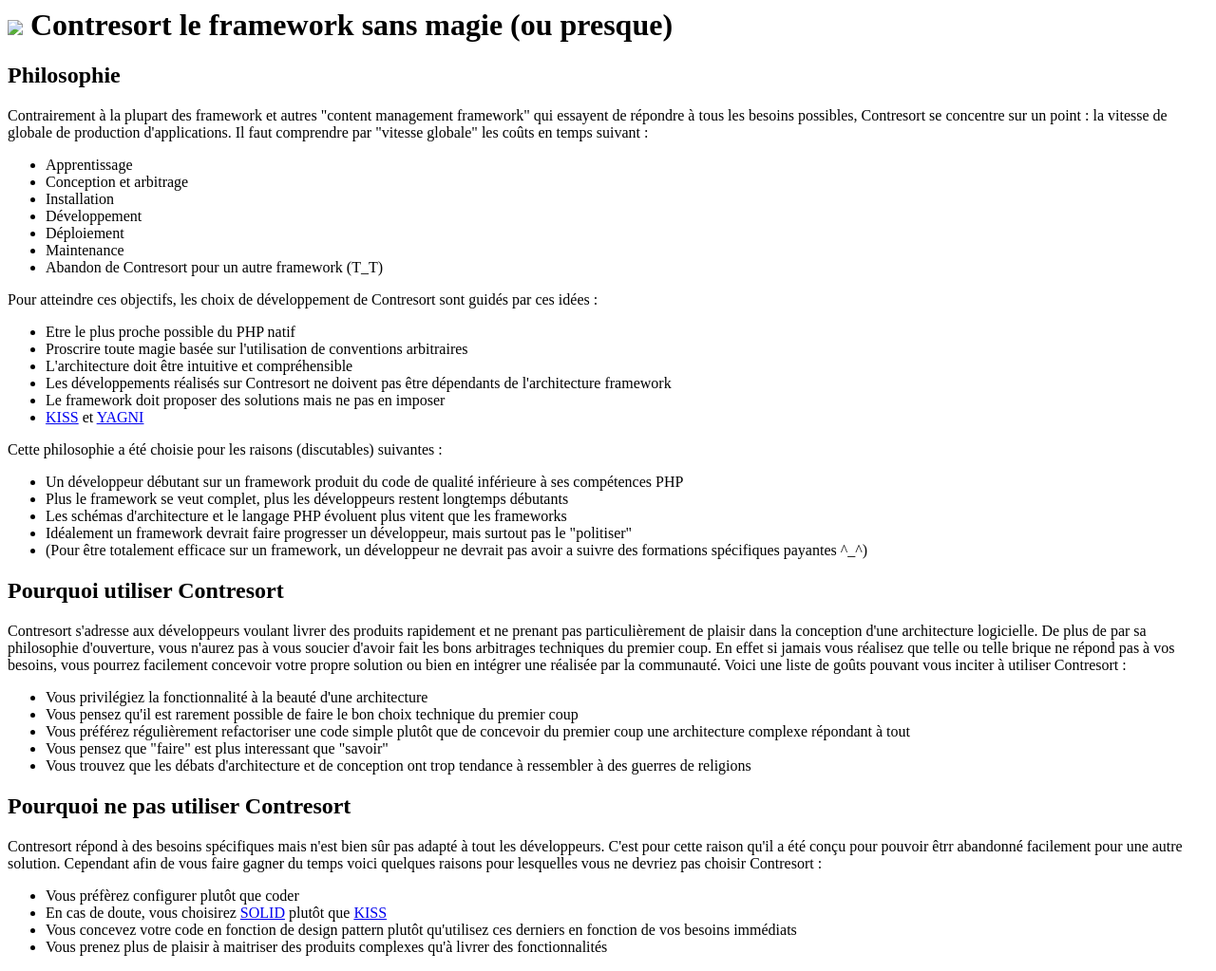
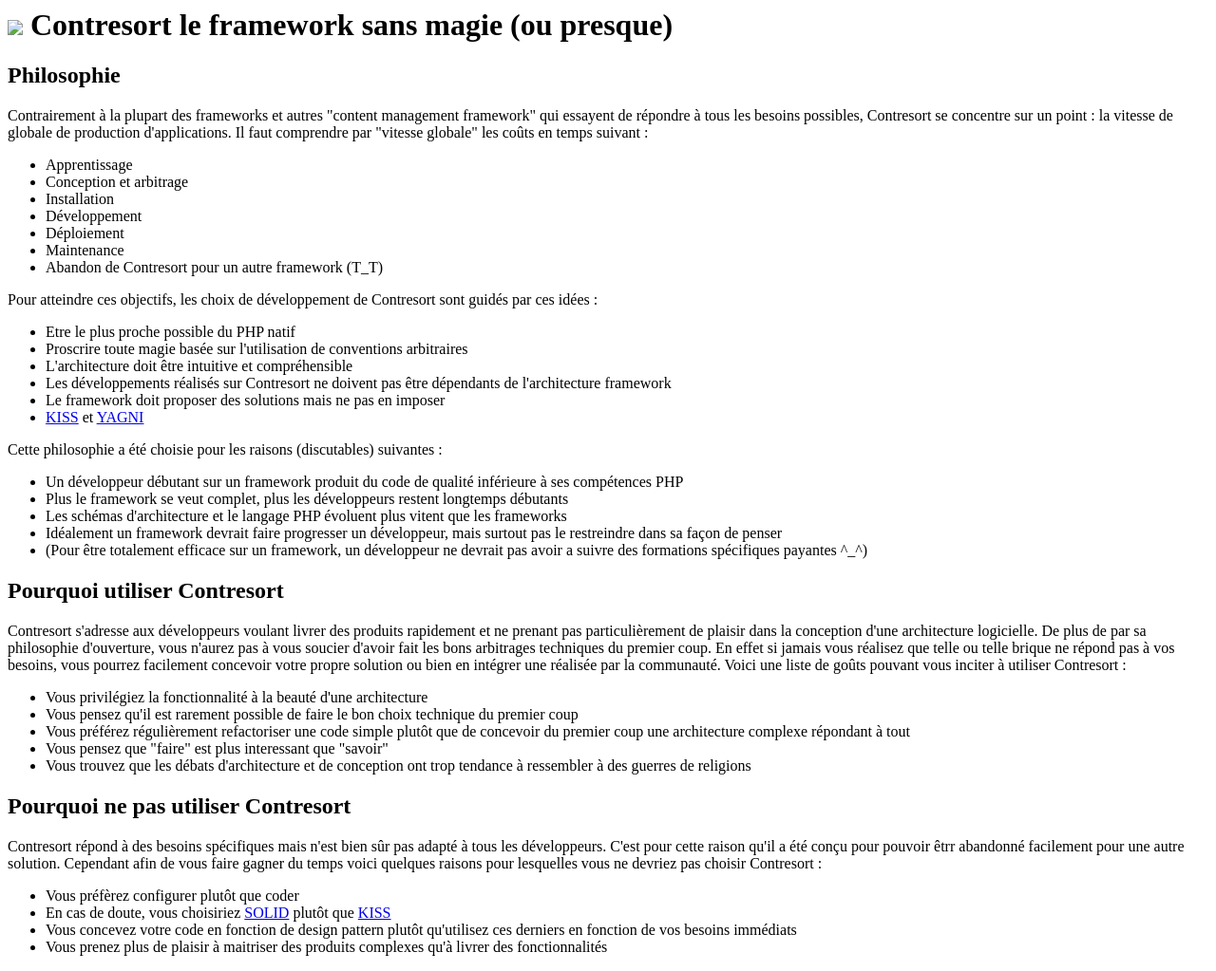
Before and after one commit to deljdlx/archived-contresort, a PHP site: page /apropos.php in a window 1280 px wide. Shown: the whole page at 95% size. Run offline with PHP 8.4, Linux system fonts and the light colour scheme.

Commit message:
correction redac

```diff
--- a/application/presentation/template/page/apropos.php
+++ b/application/presentation/template/page/apropos.php
@@ -1,7 +1,7 @@
 <div class="container">
 <h1><img src="resource/favicon.png"/> Contresort le framework sans magie (ou presque)</h1>
 	<h2>Philosophie</h2>
-	<p>Contrairement à la plupart des framework et autres "content management framework" qui essayent de répondre à tous les besoins possibles, Contresort se concentre sur un point : la vitesse de globale de production d'applications. Il faut comprendre par "vitesse globale" les coûts en temps suivant :
+	<p>Contrairement à la plupart des frameworks et autres "content management framework" qui essayent de répondre à tous les besoins possibles, Contresort se concentre sur un point : la vitesse de globale de production d'applications. Il faut comprendre par "vitesse globale" les coûts en temps suivant :
 	<ul>
 		<li>Apprentissage</li>
 		<li>Conception et arbitrage</li>
@@ -27,7 +27,7 @@
 		<li>Un développeur débutant sur un framework produit du code de qualité inférieure à ses compétences PHP</li>
 		<li>Plus le framework se veut complet, plus les développeurs restent longtemps débutants</li>
 		<li>Les schémas d'architecture et le langage PHP évoluent plus vitent que les frameworks</li>
-		<li>Idéalement un framework devrait faire progresser un développeur, mais surtout pas le "politiser"</li>
+		<li>Idéalement un framework devrait faire progresser un développeur, mais surtout pas le restreindre dans sa façon de penser</li>
 		<li>(Pour être totalement efficace sur un framework, un développeur ne devrait pas avoir a suivre des formations spécifiques payantes ^_^)</li>
 	</ul>
 	</p>
@@ -43,9 +43,9 @@
 	</p>
 	<h2>Pourquoi ne pas utiliser Contresort</h2>
 	<p>
-		Contresort répond à des besoins spécifiques mais n'est bien sûr pas adapté à tout les développeurs. C'est pour cette raison qu'il a été conçu pour pouvoir êtrr abandonné facilement pour une autre solution. Cependant afin de vous faire gagner du temps voici quelques raisons pour lesquelles vous ne devriez pas choisir Contresort : <ul>
+		Contresort répond à des besoins spécifiques mais n'est bien sûr pas adapté à tous les développeurs. C'est pour cette raison qu'il a été conçu pour pouvoir êtrr abandonné facilement pour une autre solution. Cependant afin de vous faire gagner du temps voici quelques raisons pour lesquelles vous ne devriez pas choisir Contresort : <ul>
 		<li>Vous préfèrez configurer plutôt que coder</li>
-		<li>En cas de doute, vous choisirez <a href="http://fr.wikipedia.org/wiki/SOLID_(informatique)">SOLID</a> plutôt que <a href="http://fr.wikipedia.org/wiki/Principe_KISS">KISS</a></li>
+		<li>En cas de doute, vous choisiriez <a href="http://fr.wikipedia.org/wiki/SOLID_(informatique)">SOLID</a> plutôt que <a href="http://fr.wikipedia.org/wiki/Principe_KISS">KISS</a></li>
 		<li>Vous concevez votre code en fonction de design pattern plutôt qu'utilisez ces derniers en fonction de vos besoins immédiats</li>
 		<li>Vous prenez plus de plaisir à maitriser des produits complexes qu'à livrer des fonctionnalités</li>
 	</ul>
--- a/application/presentation/template/page/index.php
+++ b/application/presentation/template/page/index.php
@@ -15,7 +15,7 @@
 
 	<h2>Rapide</h2>
 	<p>
-		Contresort est conçu pour être le plus proche possible du PHP natif. En outre l'architeture de ce dernier se veut la plus simple possible car nous avons essayé de limiter au maximum les couche d'abstraction inutiles. De ce fait les temps d'éxécution sont ultra rapides.
+		Contresort est conçu pour être le plus proche possible du PHP natif. En outre l'architeture de ce dernier se veut la plus simple possible car nous avons essayé de limiter au maximum les couches d'abstraction inutiles. De ce fait les temps d'éxécution sont ultra rapides.
 	</p>
 
 	<h2>Simple</h2>
```
Also changed, not shown: application/presentation/template/page/demarrage.php (+4 -3 lines).
